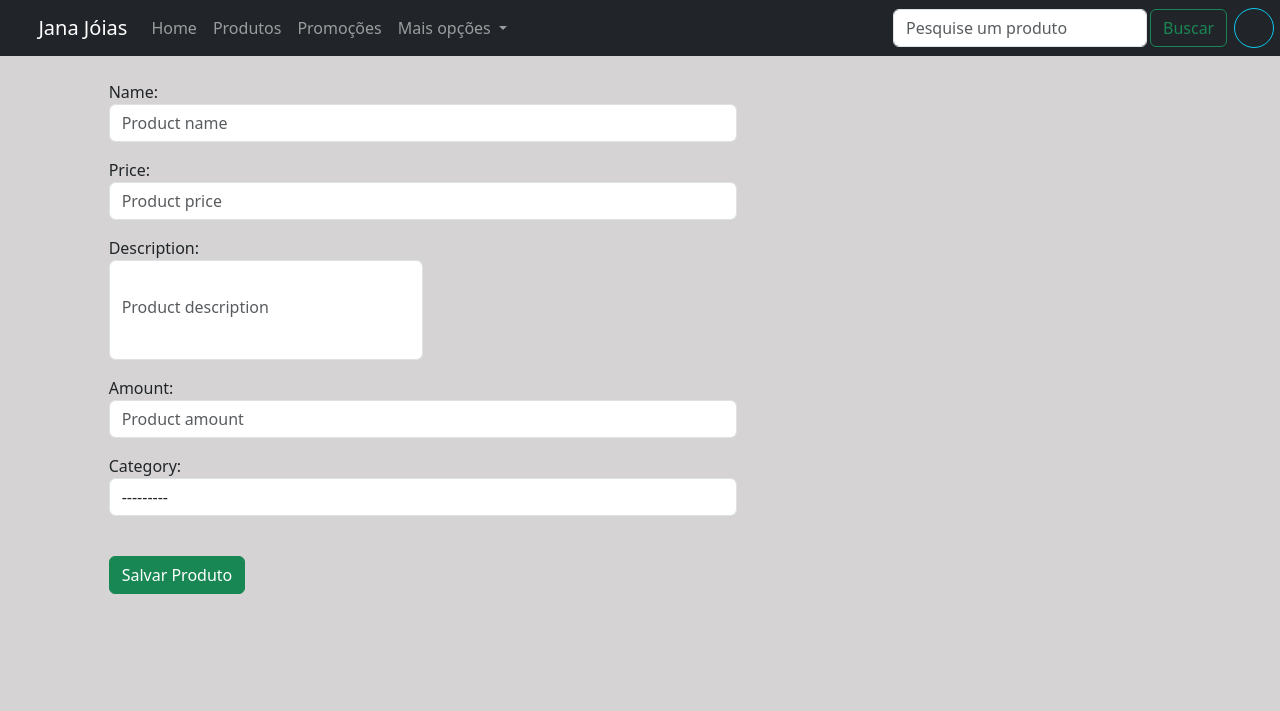
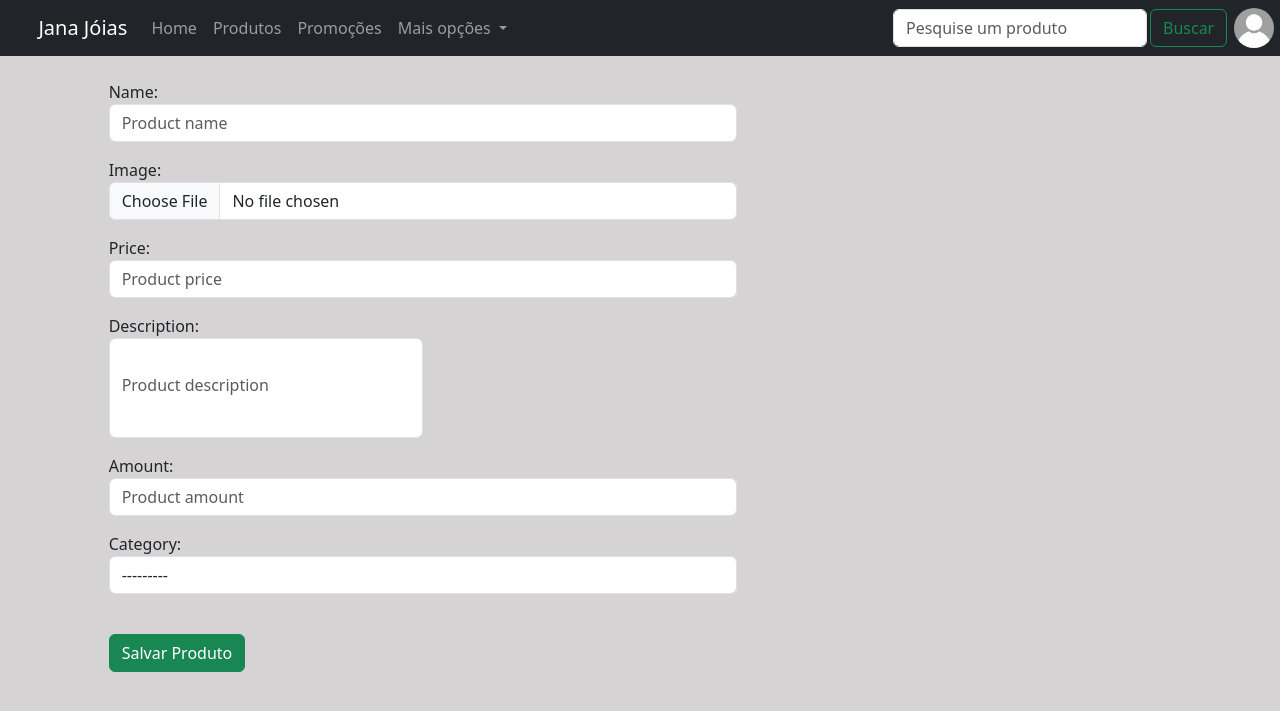
Before and after one commit to DaviFigs/Jewerly, a Django app: page /products/prod_register/ in a window 1280 px wide. Shown: the top 711 px of the page. Run offline with Django 4.2, Linux system fonts and the light colour scheme; data that the repository does not hold is empty.

Commit message:
Profile Pics 1.0

```diff
--- a/base/templates/base.html
+++ b/base/templates/base.html
@@ -44,11 +44,13 @@
       {% if user.is_authenticated %}
 
       <div class="margem-right size-user circle">
-        <a href="#"><button style="width:100%; height:100%;"class="circle btn btn-outline-info"></button></a>
+        <a href="#"><img class="circle"width="40px" height="40px" src="{{user.profile_pic}}"></a>
       </div>
       {%else%}
       <div class="margem-right size-user circle">
-        <a href="{% url "render_login" %}"><button style="width:100%; height:100%;"class="circle btn btn-outline-info"></button></a>
+        <div class="margem-right size-user circle">
+          <a href="{% url 'render_login'%}"><img class="circle"width="40px" height="40px" src="{% static "images/users_pics/default.jpg" %}"></a>
+        </div>
       </div>
       {% endif %}
 
--- a/main_view/templates/site.html
+++ b/main_view/templates/site.html
@@ -18,6 +18,7 @@
 
         </div>
         <div class="col-md-8">
+
             <h1>Página inicial</h1>
             <h1>Página inicial</h1>
             <h1>Página inicial</h1>
--- a/products/forms.py
+++ b/products/forms.py
@@ -6,6 +6,7 @@ class FormProduct(forms.ModelForm):
         model = Product
         fields = [
             "name",
+            "image",
             "price",
             "description",
             "amount",
--- a/products/models.py
+++ b/products/models.py
@@ -14,6 +14,7 @@ class ProductCategory(models.Model):
 
 class Product(models.Model):
     name = models.CharField(max_length=50, null=False, blank=False)
+    image = models.ImageField(blank=True, upload_to="product_pics")
     price = models.DecimalField(max_digits=6, decimal_places=2,null=False)
     description = models.CharField(max_length=200, null=False)
     amount = models.IntegerField()
--- a/products/views.py
+++ b/products/views.py
@@ -5,7 +5,7 @@ from django.contrib import messages
 
 def prod_register(request):
     form =FormProduct()
-    alter_input = ('name', "price","description","amount","amount","category")
+    alter_input = ('name', "price","description","amount","amount","category","image")
     for i in alter_input:
         if i in alter_input:
             if i == "description":
--- a/users/models.py
+++ b/users/models.py
@@ -1,6 +1,7 @@
 from django.db import models
 from products.models import Product
 from django.contrib.auth.models import AbstractUser
+DEFAULT = "users_pics/default.jpg"
 
 class Cart(models.Model):
     product = models.ManyToManyField(Product)
@@ -13,7 +14,7 @@ class Historic(models.Model):
         return self.pk
 
 class MyUser(AbstractUser):
-    profile_pic = models.ImageField(null= True, blank=True, upload_to='users_pics')
+    profile_pic = models.ImageField(null= True, blank=True, upload_to='users_pics', default=DEFAULT)
     cpf = models.CharField(max_length=11, blank=True, null=True, unique=True)
     past_buys = models.IntegerField(default=0)
     cart = models.ForeignKey(Cart,blank=True, null=True, on_delete=models.CASCADE)
```
Also changed, not shown: products/migrations/0003_product_image.py (added), static/images/product_pics/baby.PNG (added), static/images/users_pics/default.jpg (added), static/images/users_pics/gold_porra.PNG (deleted), users/migrations/0007_alter_myuser_profile_pic.py (added), users/migrations/0008_alter_myuser_profile_pic.py (added), users/migrations/0009_alter_myuser_profile_pic.py (added).
